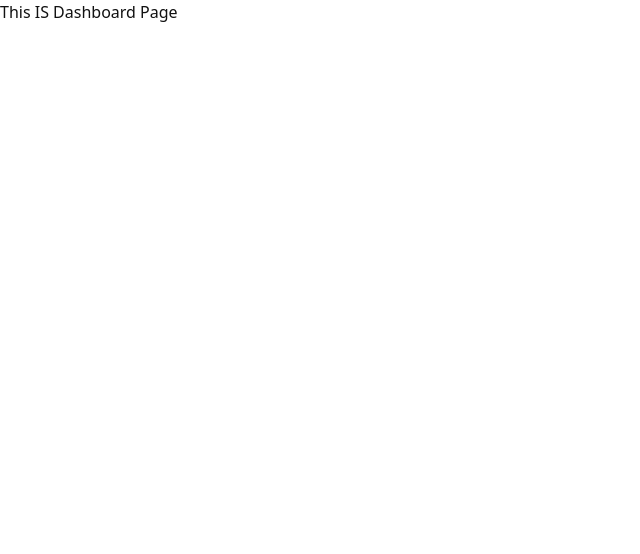
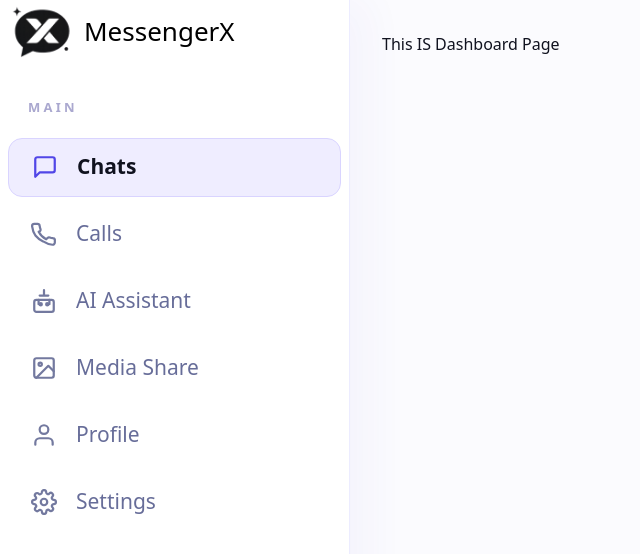
Before and after one commit to KrishnaChandraShiwakoti/messenger_x_web, a Next.js app: page /dashboard in a window 1280 px wide. Shown: the top 554 px of the page, without its empty margins (0-640 px from the left). Built offline with nearby package versions, Linux system fonts and the light colour scheme; no server answers.

Commit message:
added layout and nav for dashboard

```diff
--- /dev/null
+++ b/app/dashboard/_components/dashboard-nav.tsx
@@ -0,0 +1,87 @@
+"use client";
+
+import Link from "next/link";
+import { usePathname } from "next/navigation";
+
+import { Ic, icons } from "@/app/constants/icons";
+
+const navItems = [
+  {
+    label: "Chats",
+    href: "/dashboard",
+    icon: icons.chat,
+    badge: "",
+  },
+  {
+    label: "Calls",
+    href: "/dashboard/calls",
+    icon: icons.phone,
+  },
+  {
+    label: "AI Assistant",
+    href: "/dashboard/ai-assistant",
+    icon: icons.bot,
+  },
+  {
+    label: "Media Share",
+    href: "/dashboard/media-share",
+    icon: icons.image,
+  },
+  {
+    label: "Profile",
+    href: "/dashboard/profile",
+    icon: icons.user,
+  },
+  {
+    label: "Settings",
+    href: "/dashboard/settings",
+    icon: icons.cog,
+  },
+];
+
+export function DashboardNav() {
+  const pathname = usePathname();
+
+  return (
+    <nav aria-label="Dashboard navigation" className="px-0">
+      <p className="mb-5 px-5 text-[13px] font-bold uppercase tracking-[0.25em] text-[#aaa8cf]">
+        Main
+      </p>
+
+      <ul className="space-y-2">
+        {navItems.map((item) => {
+          const isActive =
+            item.href === "/dashboard"
+              ? pathname === item.href
+              : pathname === item.href || pathname.startsWith(`${item.href}/`);
+
+          return (
+            <li key={item.label}>
+              <Link
+                href={item.href}
+                aria-current={isActive ? "page" : undefined}
+                className={`group flex h-[59px] items-center gap-4 rounded-[14px] px-5 text-[21px] transition-colors ${
+                  isActive
+                    ? "border border-[#d9d4ff] bg-[#efedff] font-bold text-[#10121f]"
+                    : "font-medium text-[#676d99] hover:bg-[#f6f5ff] hover:text-[#4037d5]"
+                }`}>
+                <span
+                  className={`flex h-8 w-8 shrink-0 items-center justify-center ${
+                    isActive ? "text-[#5146e7]" : "text-[#73799f]"
+                  }`}>
+                  <Ic d={item.icon} size={26} stroke2={2.05} />
+                </span>
+                <span className="min-w-0 flex-1">{item.label}</span>
+                {item.badge ? (
+                  <span className="flex h-7 min-w-7 items-center justify-center rounded-full bg-[#4338d6] px-2 text-[16px] font-bold leading-none text-white">
+                    {item.badge}
+                  </span>
+                ) : null}
+              </Link>
+            </li>
+          );
+        })}
+      </ul>
+    </nav>
+  );
+}
--- a/app/dashboard/layout.tsx
+++ b/app/dashboard/layout.tsx
@@ -1,7 +1,43 @@
+import Image from "next/image";
+import Link from "next/link";
+
+import logo from "@/app/assets/images/logo.png";
+import { AuthProvider } from "@/lib/context/AuthContext";
+import { DashboardNav } from "./_components/dashboard-nav";
+
 export default function DashboardLayout({
   children,
 }: {
   children: React.ReactNode;
 }) {
-  return <section>{children}</section>;
+  return (
+    <section className="flex h-screen overflow-hidden bg-[#fbfbfe] text-[#10121f]">
+      <aside className="flex h-screen w-full max-w-[350px] shrink-0 flex-col overflow-hidden border-r border-[#ececff] bg-white px-2 py-1 shadow-[18px_0_40px_rgba(67,56,202,0.04)]">
+        <Link
+          href="/dashboard"
+          className="mb-10 flex w-fit items-center gap-2"
+          aria-label="MessengerX dashboard">
+          <Image
+            src={logo}
+            alt=""
+            width={68}
+            height={54}
+            className="object-contain"
+            priority
+          />
+          <span className="text-[26px] font-medium tracking-normal text-black">
+            MessengerX
+          </span>
+        </Link>
+
+        <DashboardNav />
+      </aside>
+
+      <AuthProvider>
+        <main className="h-screen min-w-0 flex-1 overflow-y-auto p-8">
+          {children}
+        </main>
+      </AuthProvider>
+    </section>
+  );
 }
```
